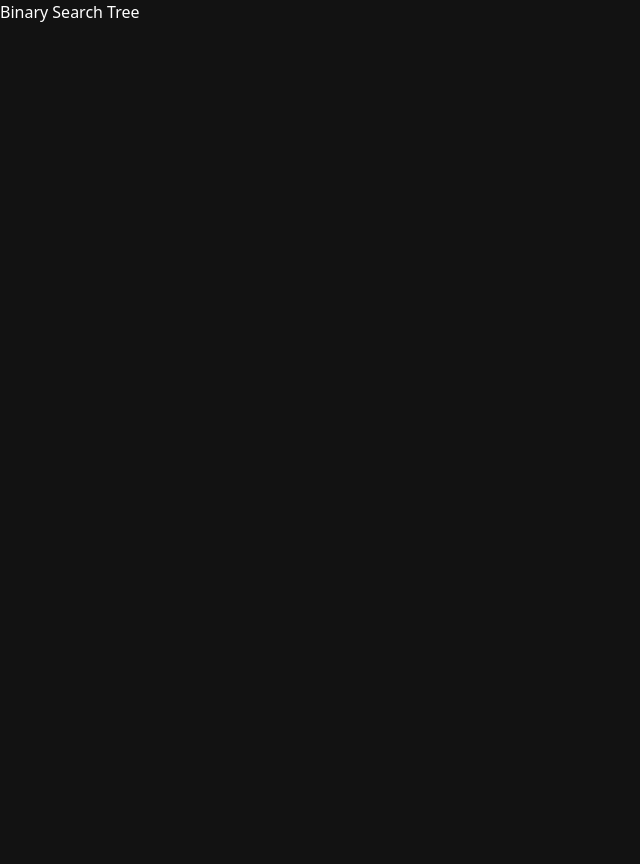
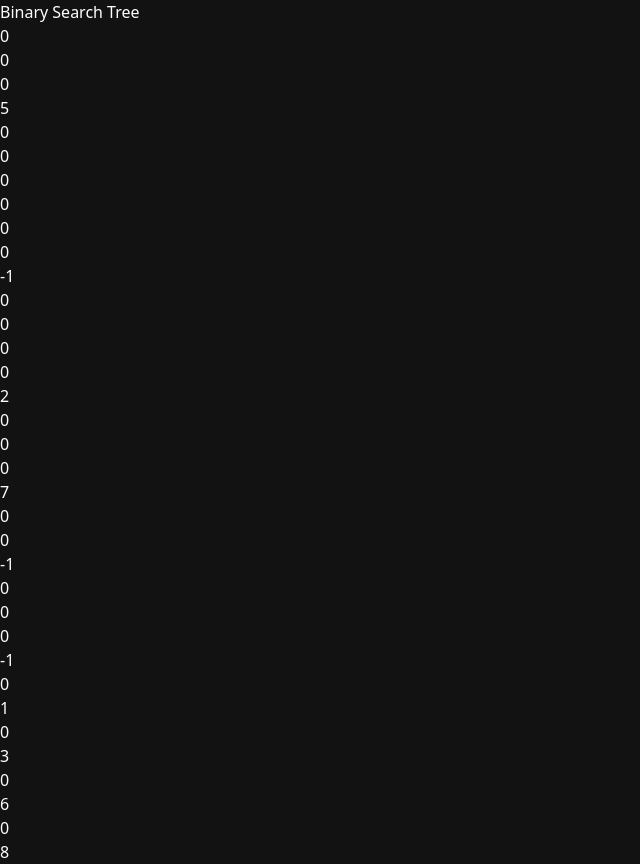
Before and after one commit to JoshuaPeters21199/binary_search_tree, a Next.js app: page / in a window 1280 px wide. Shown: the whole page, without its empty margins (0-640 px from the left). Before the commit the page ends 800 px from the top, so only its background shows below. Built offline with nearby package versions, Linux system fonts and the light colour scheme.

Commit message:
The grid displays to the website. However, it only works for trees with an even distribution.

```diff
--- a/app/page.tsx
+++ b/app/page.tsx
@@ -4,7 +4,7 @@ import TreeOptions from "@/components/TreeOptions";
 
 export default function Home() {
   return (
-    <main className='flex flex-col justify-center'>
+    <main className='flex flex-col justify-center mx-96'>
       <Hero />
       <Grid />
       {/* <TreeOptions /> */}
--- a/components/Grid.tsx
+++ b/components/Grid.tsx
@@ -29,14 +29,24 @@ const Grid = () => {
   const tree: TreeNode = JSON.parse(x); // Convert JSON string to JSON
   const layers = getValuesByLayer(tree); // Create an array of array that contain the tree layers
   const gridWidth = (bst.getWidth() * 2) - 2; // Get width of grid to display the tree
+  const gridHeight = (bst.getDepth() - 1) + bst.getDepth();
 
   const nodeLocations = createGridMatrix(gridWidth, layers);
 
-  console.log(nodeLocations);
-
   return (
     <>
-      <div className='grid grid-cols-7 gap-2'></div>
+      <div className='grid gap-2 justify-center' style={{ gridTemplateColumns: `repeat(${gridWidth + 1})` }}>
+        {nodeLocations.map((row, rowIndex) => (
+          row.map((item, colIndex) => (
+            <div
+              key={`${rowIndex}-${colIndex}`}
+              className='p-2 flex justify-center border rounded'
+            >
+              {item}
+            </div>
+          ))
+        ))}
+      </div>
     </>
   )
 }
--- a/logic/createGridMatrix.ts
+++ b/logic/createGridMatrix.ts
@@ -10,7 +10,8 @@ export function createGridMatrix(gridWidth: number, treeArray: number[][]): numb
     let edgeDiv = 2;
 
     for (let i = 0; i < treeArray.length; i++) {
-        let rowArr: number[] = [];
+        let nodeArr: number[] = [];
+        let edgeArr: number[] = [];
 
         const firstNode = Math.floor(gridWidth / edgeDiv);
         const lastNode = gridWidth - firstNode;
@@ -21,34 +22,36 @@ export function createGridMatrix(gridWidth: number, treeArray: number[][]): numb
         for (let j = 0; j <= gridWidth; j++) {
 
             if (j === firstNode) {
-                rowArr.push(treeArray[i][0]);
-                nodeLocation = firstNode + nodeSpacing;
+                nodeArr.push(treeArray[i][0]); // Add first node to nodeArr
+                nodeLocation = firstNode + nodeSpacing; // Update the next node location
+                edgeArr.push(-1); // Add -1 key to edgeArr
             }
             else if (j === nodeLocation) {
-                rowArr.push(treeArray[i][iIndex]);
+                nodeArr.push(treeArray[i][iIndex]);
                 nodeLocation += nodeSpacing;
                 iIndex++;
+                if (i !== treeArray.length - 1) {
+                    edgeArr.push(-1);
+                }
             }
             else if (j === lastNode) {
-                rowArr.push(treeArray[i][treeArray[i].length - 1]);
+                nodeArr.push(treeArray[i][treeArray[i].length - 1]);
                 nodeLocation = 0;
                 iIndex = 0;
             }
             else {
-                rowArr.push(0);
+                nodeArr.push(0);
+                edgeArr.push(0);
             }
         }
 
         edgeDiv *= 2;
+
         if (i !== treeArray.length - 1) {
-            nodeMatrix.push(rowArr);
-            let edgeArr = [];
-            for (let k = 0; k < gridWidth + 1; k++) {
-                edgeArr.push(0);
-            }
+            nodeMatrix.push(nodeArr);
             nodeMatrix.push(edgeArr);
         } else {
-            nodeMatrix.push(rowArr);
+            nodeMatrix.push(nodeArr);
         }
     }
 
```
